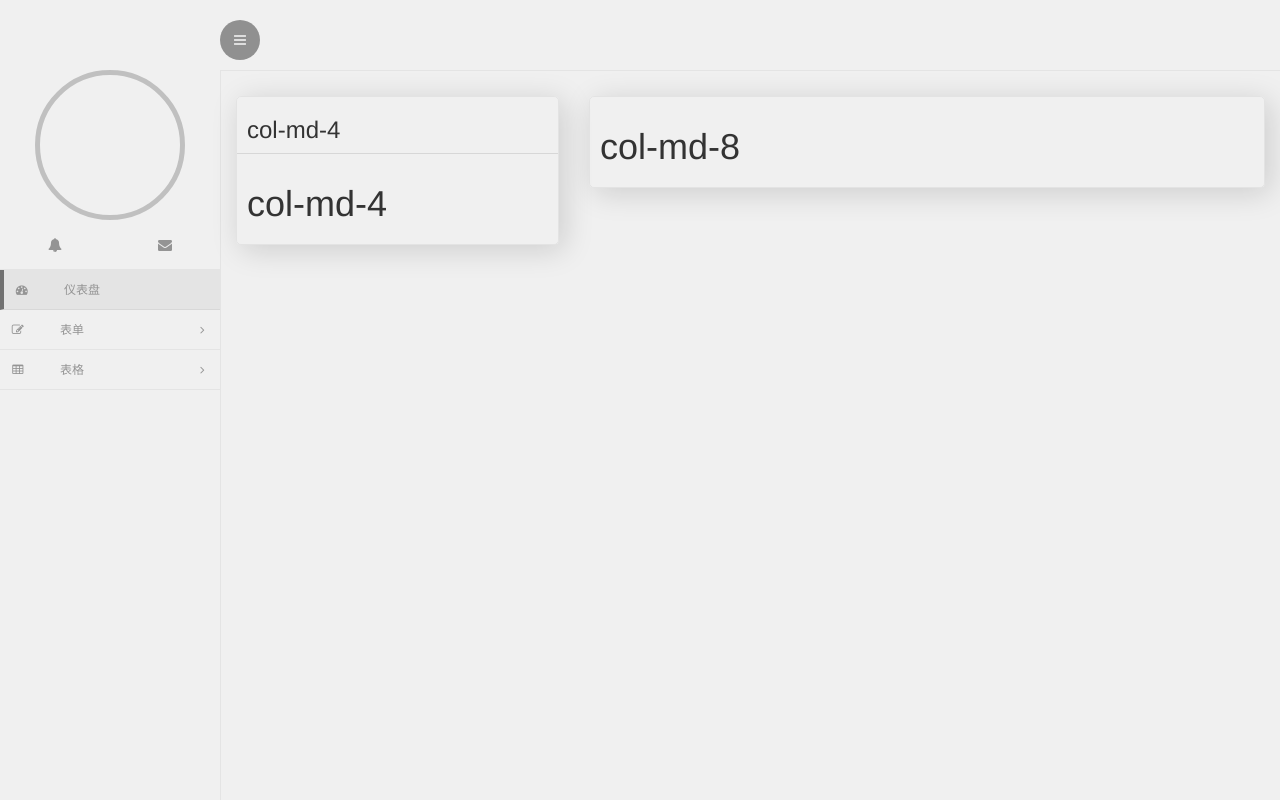
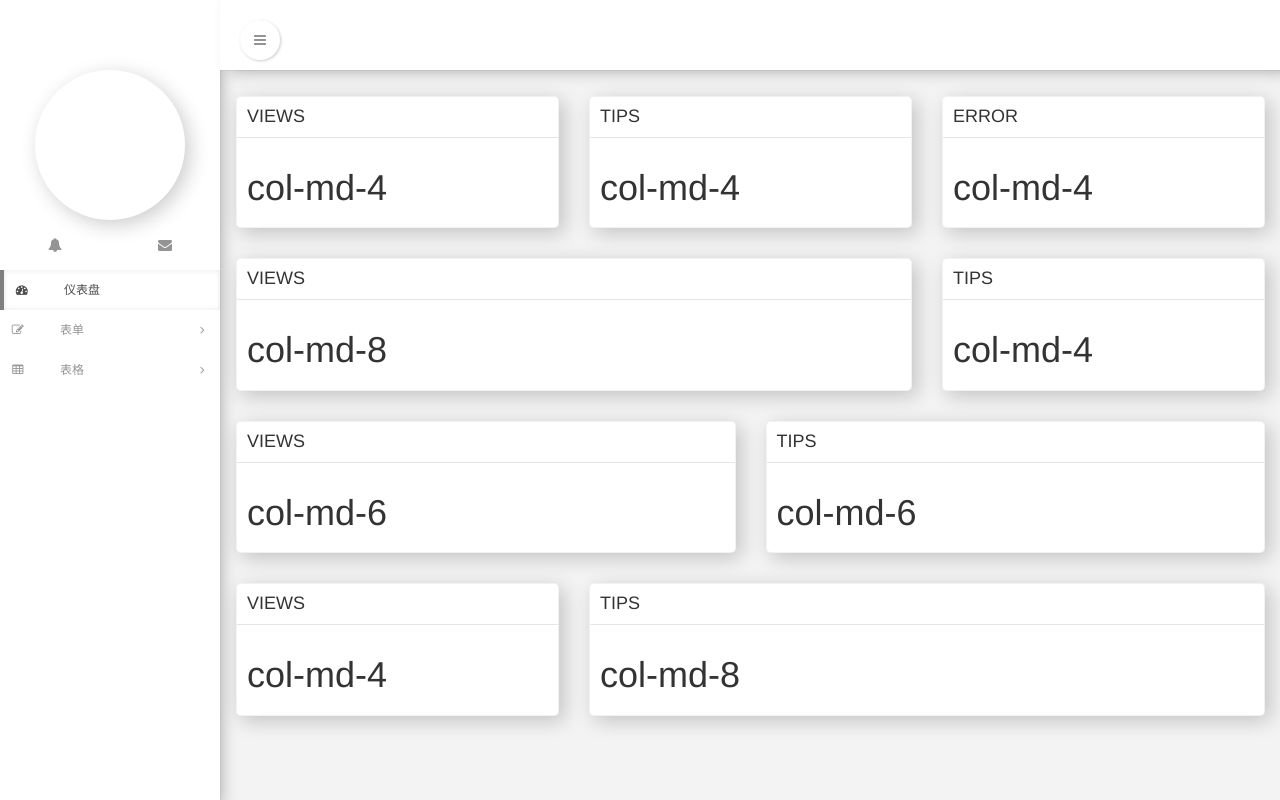
Before and after one commit to loob2dev/LubNgAdmin, an Angular app: page /pages/index in a window 1280 px wide. Built offline with nearby package versions, Linux system fonts and the light colour scheme.

Commit message:
提交失败

```diff
--- a/src/app/pages/index/index.component.html
+++ b/src/app/pages/index/index.component.html
@@ -1,11 +1,52 @@
-<div class="row">
+<div class="row row-margin-bottom">
     <div class="col-md-4">
-        <card cardTitle='col-md-4'>
+        <card cardTitle='VIEWS'>
+            <h1>col-md-4</h1>
+        </card>
+    </div>
+    <div class="col-md-4">
+        <card cardTitle='TIPS'>
+            <h1>col-md-4</h1>
+        </card>
+    </div>
+    <div class="col-md-4">
+        <card cardTitle='ERROR'>
+            <h1>col-md-4</h1>
+        </card>
+    </div>
+</div>
+<div class="row row-margin-bottom">
+    <div class="col-md-8">
+        <card cardTitle='VIEWS'>
+            <h1>col-md-8</h1>
+        </card>
+    </div>
+    <div class="col-md-4">
+        <card cardTitle='TIPS'>
+            <h1>col-md-4</h1>
+        </card>
+    </div>
+</div>
+<div class="row row-margin-bottom">
+    <div class="col-md-6">
+        <card cardTitle='VIEWS'>
+            <h1>col-md-6</h1>
+        </card>
+    </div>
+    <div class="col-md-6">
+        <card cardTitle='TIPS'>
+            <h1>col-md-6</h1>
+        </card>
+    </div>
+</div>
+<div class="row row-margin-bottom">
+    <div class="col-md-4">
+        <card cardTitle='VIEWS'>
             <h1>col-md-4</h1>
         </card>
     </div>
     <div class="col-md-8">
-        <card>
+        <card cardTitle='TIPS'>
             <h1>col-md-8</h1>
         </card>
     </div>
--- a/src/app/pages/pages.component.html
+++ b/src/app/pages/pages.component.html
@@ -1,5 +1,7 @@
 <div class="pages-wrapper">
-    <du-siderbar></du-siderbar>
+    <div class="pages-siderbar">
+        <du-siderbar></du-siderbar>
+    </div>
     <div class="pages-body">
         <pages-top></pages-top>
         <div class="pages-content">
--- a/src/app/pages/pages.component.scss
+++ b/src/app/pages/pages.component.scss
@@ -2,7 +2,7 @@
 .pages-wrapper {
     position: absolute;
     width: 100%;
-    height: 100%;
+    height:100%;
     display: flex;
     flex-direction: row; //background: url(/assets/images/bg.jpg) no-repeat;
     background: $body-bg;
@@ -13,8 +13,9 @@
         flex-direction: column;
         .pages-content {
             flex: 1;
-            background: $body-bg;
+            background: transparent;
             padding: 15px;
+            overflow-y: scroll;
             border-top: 1px solid rgba($black, .05);
             border-left: 1px solid rgba($black, .05);
         }
--- a/src/app/shared/_styles.scss
+++ b/src/app/shared/_styles.scss
@@ -1,3 +1,4 @@
 @import './styles/color';
 @import './styles/mixin';
 @import './styles/_card';
+@import './styles/custom';
--- a/src/app/shared/components/card/card.component.html
+++ b/src/app/shared/components/card/card.component.html
@@ -1,6 +1,6 @@
 <div class="card animated fadeIn">
     <div class="card-header" *ngIf="cardTitle">
-        <h3 class="card-title">{{cardTitle}}</h3>
+        <h4 class="card-title">{{cardTitle}}</h4>
     </div>
     <div class="card-content">
         <ng-content></ng-content>
--- a/src/app/shared/components/menu/menu.component.scss
+++ b/src/app/shared/components/menu/menu.component.scss
@@ -19,13 +19,12 @@
         height: 40px;
         outline: none;
         background: transparent;
-        border-bottom: 1px solid rgba($black, .05);
         color: $gray;
         font-size: 12px;
         text-decoration: none;
         @include transition(all 0.4s);
         &:hover {
-            background: $mask;
+            background: rgba($black, .03);
         }
         .placeholder {
             display: block;
@@ -44,8 +43,9 @@
         }
     }
     .menu-link.active {
-        background: rgba($black, .05);
-        color: $gray;
+        background: rgba($black, .0);
+        @include box-shadow(0px 0px 5px rgba($black, .1) inset);
+        color: rgba($black, .7);
         border-left: 4px solid rgba($black, .5);
     }
 }
--- a/src/app/shared/components/pages-top/pages-top.component.scss
+++ b/src/app/shared/components/pages-top/pages-top.component.scss
@@ -1,21 +1,25 @@
 @import '../../styles/color';
+@import '../../styles/mixin';
 .pages-top {
     width: 100%;
     height: 70px;
-    background: transparent;
+    background: $white;
+    @include box-shadow( 11px 1px 15px rgba($black, .3));
     .collapse-menu {
         width: 40px;
         height: 40px;
         line-height: 40px;
         text-align: center;
-        color: rgba($white, .7);
-        background: rgba($black, .4);
+        color: $gray;
+        background: transparent;
+        @include box-shadow( 1px 1px 3px rgba($black, .2));
         border-radius: 50%;
         position: relative;
         top: 20px;
+        left:20px;
         &:hover {
-            color: $white;
-            background: rgba($black, .7);
+            background: transparent;
+            @include box-shadow( 1px 1px 5px rgba($black, .2));
             cursor: pointer;
         }
     }
--- a/src/app/shared/components/siderbar/siderbar.component.html
+++ b/src/app/shared/components/siderbar/siderbar.component.html
@@ -1,4 +1,5 @@
 <div class="pages-sider" [ngClass]="{'side-collapsed':!isViewAll}" (click)="_isViewAll()">
+  <div class="logo-title"></div>
   <div class="avatar-wrapper">
     <div class="avatar">
       <!-- <img src="assets/images/avatar.png" alt="avatar"> -->
--- a/src/app/shared/components/siderbar/siderbar.component.scss
+++ b/src/app/shared/components/siderbar/siderbar.component.scss
@@ -1,15 +1,20 @@
 @import '../../styles/color';
+@import '../../styles/mixin';
 .pages-sider {
     width: 220px;
     height: 100%;
-    background: transparent;
+    background: $white;
     overflow-x: hidden;
+    @include box-shadow( 1px 5px 15px rgba($black, .3));
     -webkit-transition: all 0.4s;
     transition: all 0.4s;
+    .logo-title{
+        width:100%;
+        height:70px;
+    }
     .avatar-wrapper {
         width: 100%;
-        height: 270px;
-        border-bottom: 1px solid rgba($black, .05);
+        height: 200px;
     }
 }
 
@@ -18,10 +23,8 @@
     height: 150px;
     overflow: hidden;
     margin: 0 auto;
-    border: 5px solid rgba($black, .2);
+    @include box-shadow( 5px 5px 20px rgba($black, .2));
     border-radius: 50%;
-    position: relative;
-    top: 70px;
     -webkit-transition: all 0.4s;
     transition: all 0.4s;
     img {
@@ -32,8 +35,6 @@
 
 .tips-wrapper {
     height: 50px;
-    position: relative;
-    top: 70px;
     line-height: 50px;
     text-align: center;
     color: $gray;
--- a/src/app/shared/styles/_card.scss
+++ b/src/app/shared/styles/_card.scss
@@ -3,9 +3,10 @@
     width: auto;
     height: auto;
     position: relative;
+    background: $white;
     border: 1px solid rgba($black, .05);
     border-radius: 5px;
-    @include box-shadow( 5px 5px 30px rgba($black, .15));
+    @include box-shadow( 5px 5px 20px rgba($black, .2));
 }
 
 .card-block {
--- a/src/app/shared/styles/color.scss
+++ b/src/app/shared/styles/color.scss
@@ -1,4 +1,4 @@
-$body-bg:#f0f0f0;
+$body-bg:#f3f3f3;
 $white:#ffffff;
 $black:#000000;
 $gray:rgb(148, 148, 148);
--- /dev/null
+++ b/src/app/shared/styles/custom.scss
@@ -0,0 +1,3 @@
+.row-margin-bottom{
+    margin-bottom:30px;
+}
```
Also changed, not shown: 1 other file (tests, documents, lock files or other folders).
